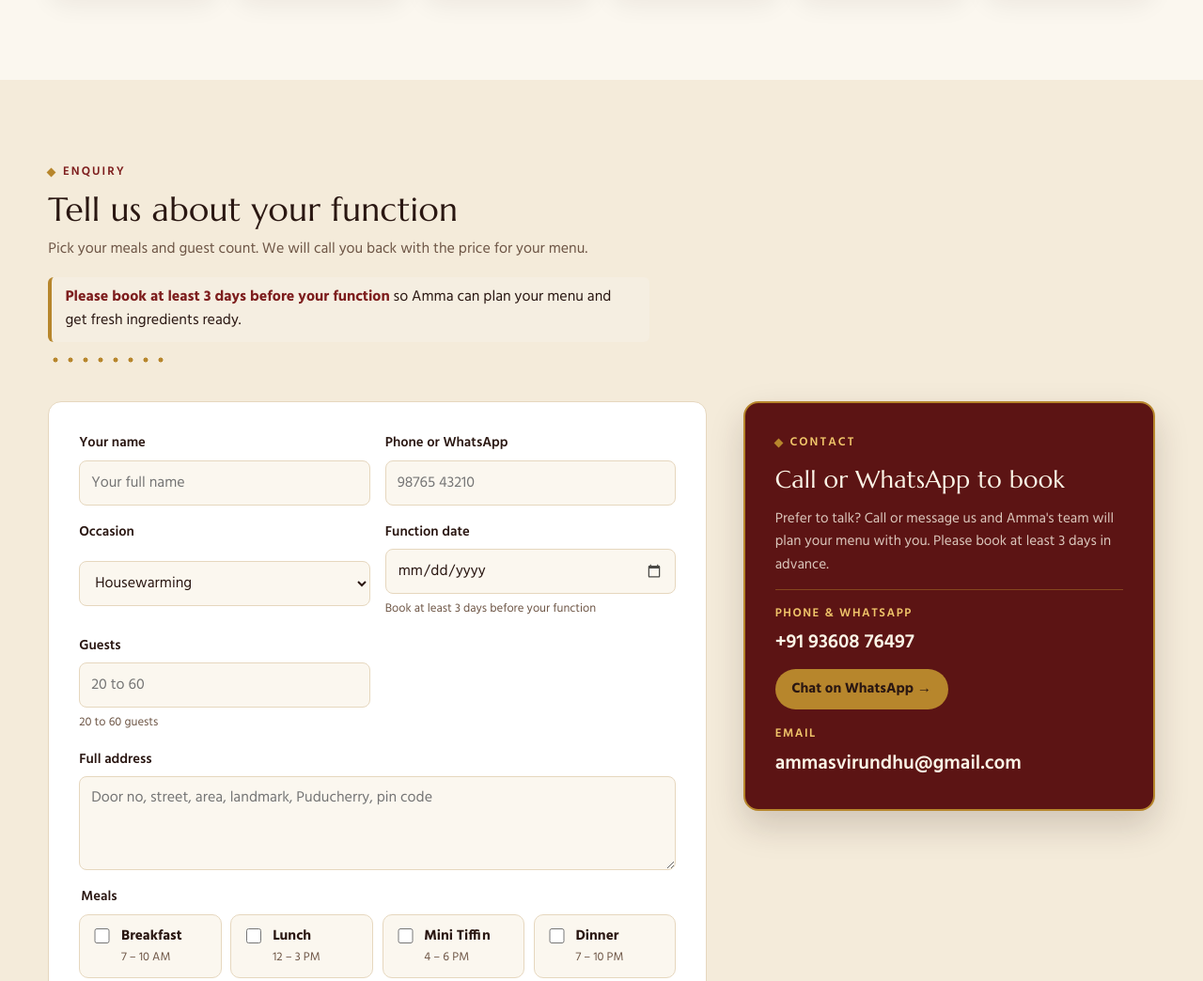
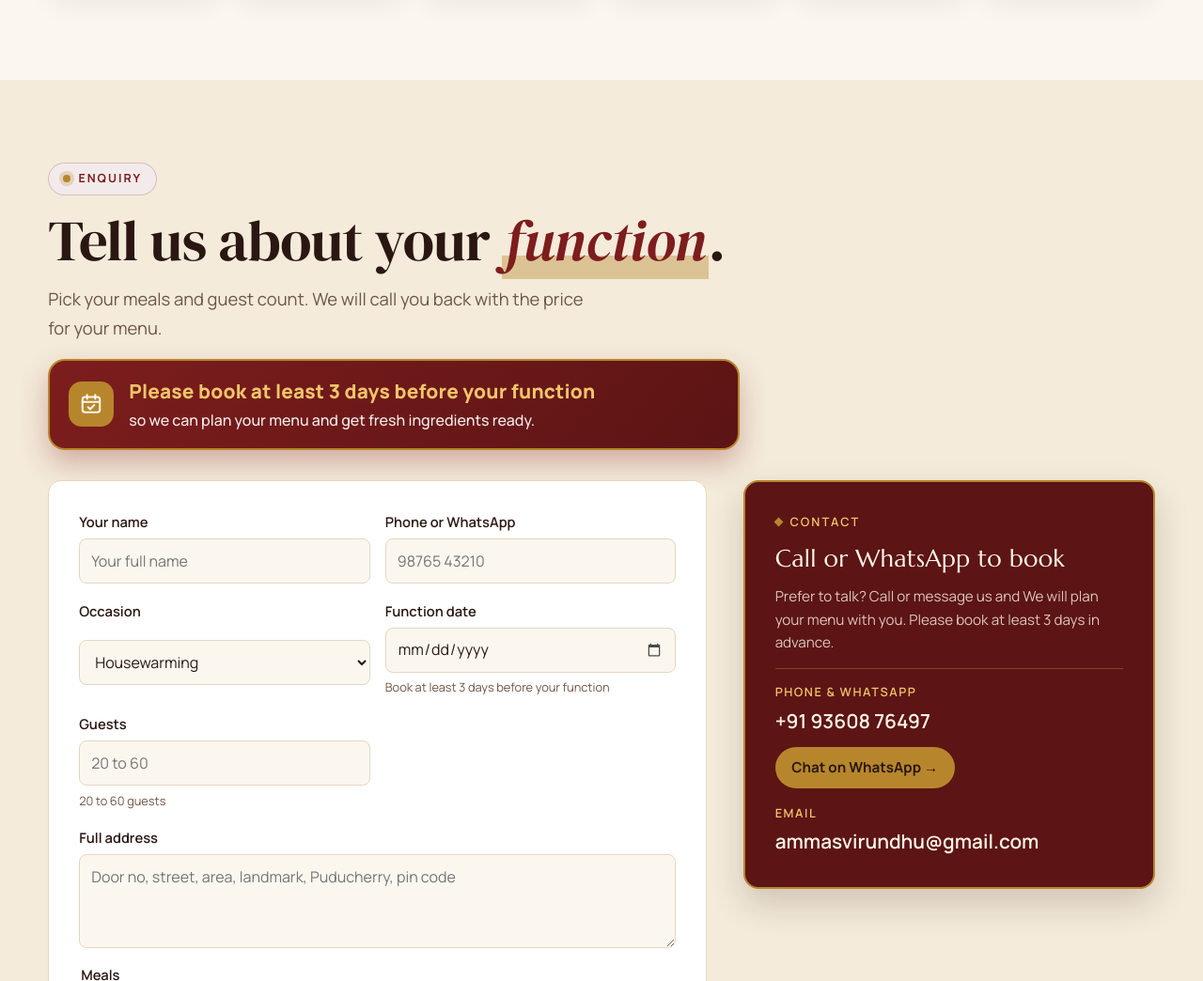
Before and after one commit to GITHUBSARAN/ammas-virundhu, a plain HTML site: page index.html in a window 1280 px wide. Shown: the part 2893-3937 px from the top of the page at 94% size. Drawn offline with Linux system fonts and the light colour scheme.

Commit message:
Bold booking notice and modern enquiry heading

```diff
--- a/index.html
+++ b/index.html
@@ -577,6 +577,16 @@ footer .wrap { padding-block: 1.5rem; display: flex; flex-wrap: wrap; justify-co
 .oc-ico svg { width: 30px; height: 30px; }
 .oc-tile h3 { font-family: "DM Serif Display", Georgia, serif; font-weight: 400; font-size: 1.2rem; line-height: 1.2; color: var(--fg); }
 @media (prefers-reduced-motion: reduce) { .oc-tile { transition: none; } .oc-tile:hover { transform: none; } }
+
+/* Enquiry heading: modern fonts and a bold, high-visibility booking notice */
+#enquire { font-family: "Manrope", "Segoe UI", system-ui, sans-serif; --ab-serif: "DM Serif Display", Georgia, serif; }
+.eq-head { display: grid; gap: 1rem; justify-items: start; margin-bottom: 2rem; max-width: 46rem; }
+.book-alert { display: flex; align-items: center; gap: 1rem; width: 100%; padding: 1rem 1.25rem; border-radius: 18px; background: linear-gradient(135deg, var(--primary), var(--primary-deep)); color: #fff; box-shadow: 0 14px 30px color-mix(in srgb, var(--primary) 30%, transparent); border: 2px solid var(--gold); }
+.book-alert-ico { width: 48px; height: 48px; flex: none; display: grid; place-items: center; border-radius: 14px; background: var(--gold); color: #2a1712; }
+.book-alert-ico svg { width: 26px; height: 26px; }
+.book-alert p { margin: 0; display: grid; gap: .15rem; }
+.book-alert strong { font-size: clamp(1.05rem, .95rem + .5vw, 1.3rem); font-weight: 800; color: var(--gold-soft); letter-spacing: .01em; }
+.book-alert span { font-size: 1rem; font-weight: 500; color: rgba(255, 255, 255, .92); }
 </style>
 
 <header class="top">
@@ -825,11 +835,14 @@ footer .wrap { padding-block: 1.5rem; display: flex; flex-wrap: wrap; justify-co
 
   <section class="band alt" id="enquire">
     <div class="wrap">
-      <div class="section-head">
-        <span class="eyebrow">Enquiry</span>
-        <h2>Tell us about your function</h2>
-        <p>Pick your meals and guest count. We will call you back with the price for your menu.</p>
-        <p class="book-ahead"><b>Please book at least 3 days before your function</b> so Amma can plan your menu and get fresh ingredients ready.</p>
+      <div class="eq-head">
+        <span class="ab-pill"><i></i>Enquiry</span>
+        <h2 class="ab-title">Tell us about your <em>function</em>.</h2>
+        <p class="ab-lead">Pick your meals and guest count. We will call you back with the price for your menu.</p>
+        <div class="book-alert" role="note">
+          <span class="book-alert-ico" aria-hidden="true"><svg viewBox="0 0 24 24"><rect x="3.5" y="5" width="17" height="15" rx="2.5" fill="none" stroke="currentColor" stroke-width="1.9"/><path d="M3.5 10h17M8 3v4M16 3v4" fill="none" stroke="currentColor" stroke-width="1.9" stroke-linecap="round"/><path d="m9 15 2 2 4-4" fill="none" stroke="currentColor" stroke-width="1.9" stroke-linecap="round" stroke-linejoin="round"/></svg></span>
+          <p><strong>Please book at least 3 days before your function</strong><span>so we can plan your menu and get fresh ingredients ready.</span></p>
+        </div>
       </div>
       <div class="enquiry">
         <form class="card" id="enqForm" novalidate>
@@ -901,7 +914,7 @@ footer .wrap { padding-block: 1.5rem; display: flex; flex-wrap: wrap; justify-co
         <aside class="contact-card" id="contact">
           <span class="eyebrow">Contact</span>
           <h3>Call or WhatsApp to book</h3>
-          <p class="contact-note">Prefer to talk? Call or message us and Amma's team will plan your menu with you. Please book at least 3 days in advance.</p>
+          <p class="contact-note">Prefer to talk? Call or message us and We will plan your menu with you. Please book at least 3 days in advance.</p>
           <div class="contact-grid">
         <div><span class="k">Phone &amp; WhatsApp</span><span class="v">+91 93608 76497</span><a class="wa" href="https://wa.me/919360876497" target="_blank" rel="noopener">Chat on WhatsApp →</a></div>
         <div><span class="k">Email</span><span class="v">ammasvirundhu@gmail.com</span></div>
```
